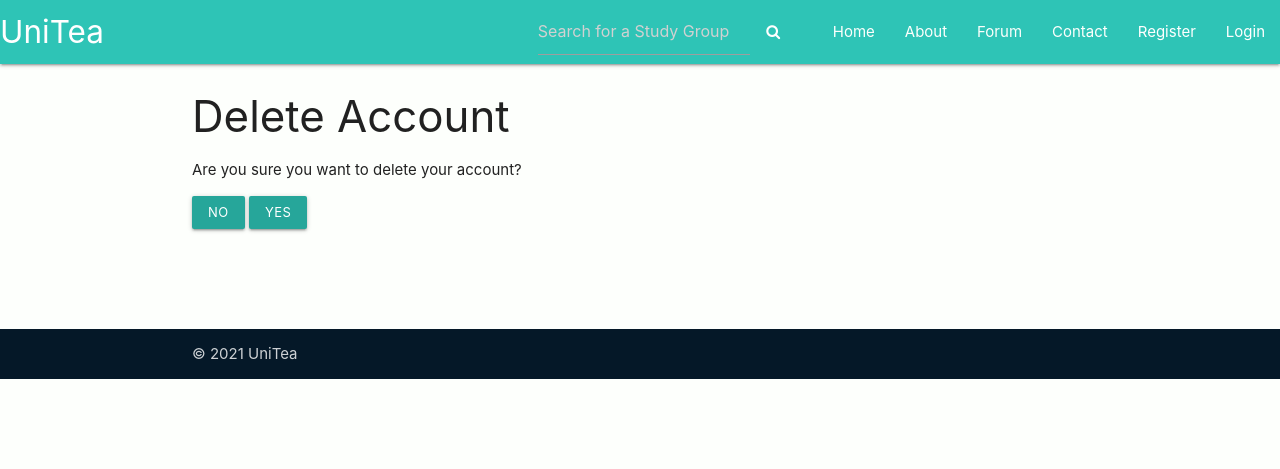
After one commit to kiaragil/unitea, a Django app: template study_site/templates/deleteAccountActionPage.html in a window 1280 px wide. The commit adds this page. Shown: the top 469 px of the page. Run offline with Django 3.2, Linux system fonts and the light colour scheme; the template is opened without the code that fills it, so the values that code supplies are empty.

Commit message:
added delete user

```diff
--- a/study_site/study_app/views.py
+++ b/study_site/study_app/views.py
@@ -186,6 +186,12 @@ def logoutUser(request):
     messages.success(request, "You are logged out!")
     logout(request)
     return redirect('/')
+
+#show the confirm delete user page
+def confirmDeleteUser(request):
+    context = {}
+    context['form'] = ContactForm()
+    return render(request, "deleteAccountActionPage.html", context)
 
 #delete a user account
 def deleteUser(request):
--- a/study_site/study_site/urls.py
+++ b/study_site/study_site/urls.py
@@ -34,6 +34,7 @@ urlpatterns = [
     path('loginaccount', views.loginUser),
     path('logout', views.logoutUser),
     path('deleteuser', views.deleteUser),
+    path('confirmdeleteuser', views.confirmDeleteUser),
     path('search', views.searchStudyGroups),
     path('<int:userId>/userprofile', views.showUserProfile),
 
--- /dev/null
+++ b/study_site/templates/deleteAccountActionPage.html
@@ -0,0 +1,11 @@
+{% extends 'layouts/base.html' %}
+{% load materializecss %}{% block content %}
+
+        <h3>Delete Account</h3>
+        <p>Are you sure you want to delete your account?</p>
+        <a href="edituser" class="waves-effect waves-light btn-small" id="editMP-button">No</a>
+        <a href="deleteuser" class="waves-effect waves-light btn-small" id="editMP-button">Yes</a>
+
+        <!-- Compiled and minified JavaScript -->
+    <script src="https://cdnjs.cloudflare.com/ajax/libs/materialize/1.0.0/js/materialize.min.js"></script>
+{% endblock %}
--- a/study_site/templates/editUserProfile.html
+++ b/study_site/templates/editUserProfile.html
@@ -28,6 +28,8 @@
                     <i class="material-icons right">send</i>
                 </button>
 
+                <a href="confirmdeleteuser" class="waves-effect waves-light btn-small" id="editMP-button">Delete Account</a>
+
             </form>
         </div>
     </div>
--- a/study_site/templates/layouts/base.html
+++ b/study_site/templates/layouts/base.html
@@ -65,7 +65,7 @@
         <li><a href="/contactus" class="font-white">Contact</a></li>
 
         {% if user.is_authenticated %}
-        <li class="nav-username"><a href="/{{ user.userId }}/userprofile">hi, {{ user.username }}</a></li>
+        <li class="nav-username"><a href="/{{ user.userId }}/userprofile">Hi, {{ user.username }}!</a></li>
         <li><a href="/logout">Logout</a></li>
         {% else %}
         <li><a href="/register">Register</a></li>
```
